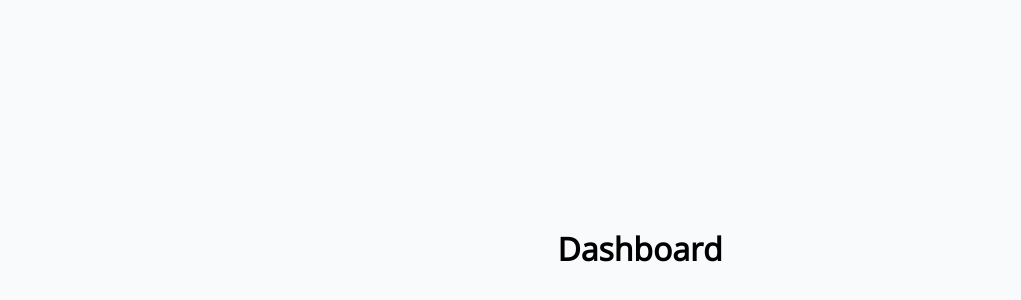
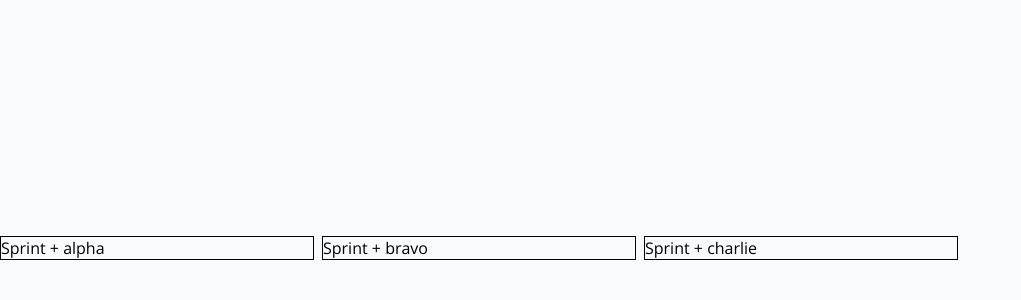
Before and after one commit to charlesmbrady/AgileTodos2, a React app in the folder frontend/: page /dashboard in a window 1280 px wide. Shown: the part 152-452 px from the top of the page, without its empty margins (0-1021 px from the left). Built offline with nearby package versions, Linux system fonts and the light colour scheme.

Commit message:
frontend component changes

```diff
--- /dev/null
+++ b/frontend/src/Components/Sprint/index.js
@@ -0,0 +1,10 @@
+import './style.css';
+import React from 'react';
+
+export default function Sprint({ sprint }) {
+  return (
+    <div className='sprint todos'>
+      <div>Sprint + {sprint.name}</div>
+    </div>
+  );
+}
--- /dev/null
+++ b/frontend/src/Components/Sprint/style.css
@@ -0,0 +1,3 @@
+.sprint {
+  border: 1px solid black;
+}
--- a/frontend/src/Pages/Dashboard/index.js
+++ b/frontend/src/Pages/Dashboard/index.js
@@ -1,11 +1,26 @@
 import './style.css';
-import React from 'react';
+import React, { useState } from 'react';
 import API from '../../Utilities/API';
+import Sprint from '../../Components/Sprint/index.js';
 
 export default function Dashboard() {
+  const [sprints, setSprints] = useState([
+    { name: 'alpha' },
+    { name: 'bravo' },
+    { name: 'charlie' }
+  ]);
+
+  const maps = [{ name: 'alpha' }, { name: 'bravo' }, { name: 'charlie' }];
+
   return (
-    <div>
-      <h1>Dashboard</h1>
+    <div className='Dashboard'>
+      {/* This is the backlog */}
+      <div className='sprint-list'>
+        {maps.map((sprint, index) => (
+          <Sprint key={index} sprint={sprint} />
+        ))}
+      </div>
+      <div className='backlog todos'></div>
     </div>
   );
 }
--- a/frontend/src/Pages/Dashboard/style.css
+++ b/frontend/src/Pages/Dashboard/style.css
@@ -0,0 +1,6 @@
+.sprint-list {
+  display: grid;
+  grid-template-columns: repeat(auto-fill, minmax(260px, 1fr));
+  grid-gap: 0.5rem;
+  align-items: flex-start;
+}
--- a/frontend/src/Pages/Registration/style.css
+++ b/frontend/src/Pages/Registration/style.css
@@ -3,21 +3,6 @@
 :root {
   --success-color: #2ecc71;
   --error-color: #e74c3c;
-}
-
-* {
-  box-sizing: border-box;
-}
-
-body {
-  background-color: #f9fafb;
-  font-family: 'Open Sans', sans-serif;
-  display: flex;
-  align-items: center;
-  justify-content: center;
-  min-height: 100vh;
-  width: 100vw;
-  margin: 0;
 }
 
 .container {
--- a/frontend/src/style.css
+++ b/frontend/src/style.css
@@ -1,3 +1,22 @@
+* {
+  box-sizing: border-box;
+}
+
+body {
+  background-color: #f9fafb;
+  font-family: 'Open Sans', sans-serif;
+  display: flex;
+  align-items: center;
+  justify-content: center;
+  min-height: 100vh;
+  width: 100vw;
+  margin: 0;
+}
+#root {
+  height: 100%;
+  width: 100%;
+}
+
 .App {
   width: 100%;
   height: 100%;
```
Also changed, not shown: frontend/src/Components/PortfolioItem/index.js (deleted, +0 -11 lines), frontend/src/Components/PortfolioItem/style.css (deleted, +0 -35 lines).
